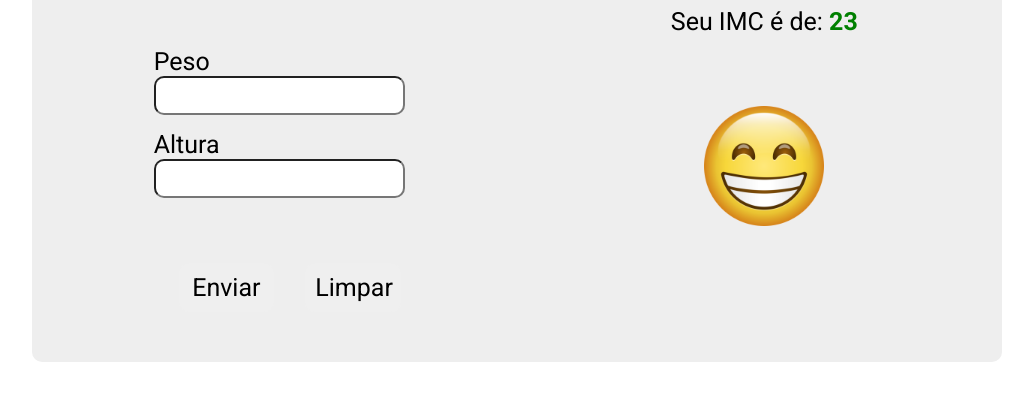
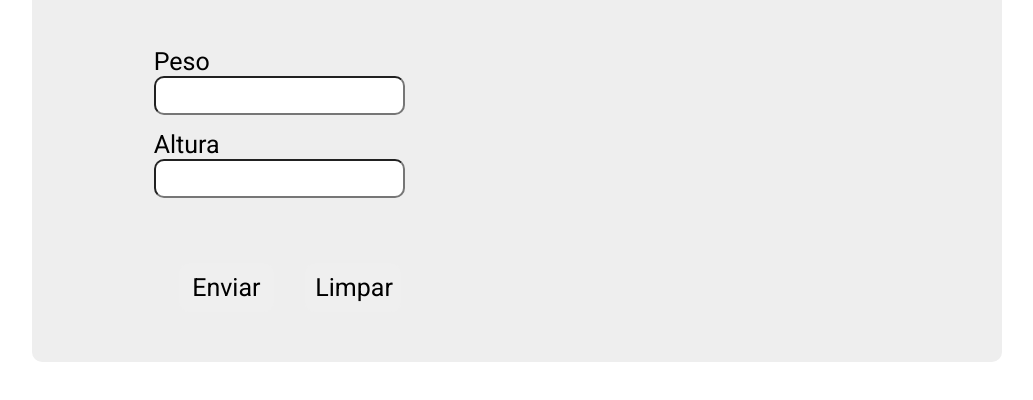
Before and after one commit to WandGabriel/ProjetoPratico---M-dulo-16, a website: page index.html in a window 1280 px wide. Shown: the part 210-610 px from the top of the page, without its empty margins (123-1156 px from the left). Drawn offline with Linux system fonts and the light colour scheme.

Commit message:
Fix: Remoção de dados de teste - HTML.

```diff
--- a/index.html
+++ b/index.html
@@ -35,11 +35,8 @@
     </div>
     <div class="resultado-imc">
         <h1>Resultado apresentado</h1>
-        <p class="description-imc">
-            Seu IMC é de: <span class="spanSuccess">23</span>
-        </p>
+        <p class="description-imc"></p>
         <div class="img-resultado">
-            <img src="source/images/smile.png" alt="emoji de felicidade">
         </div>
     </div>
    </div>
```
